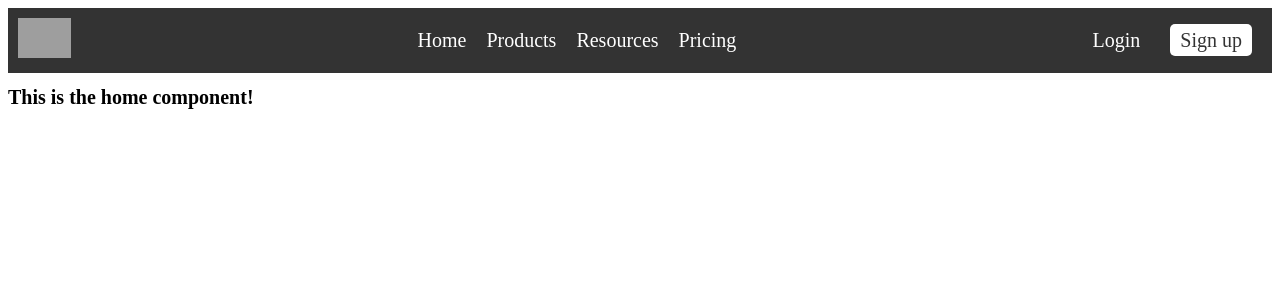
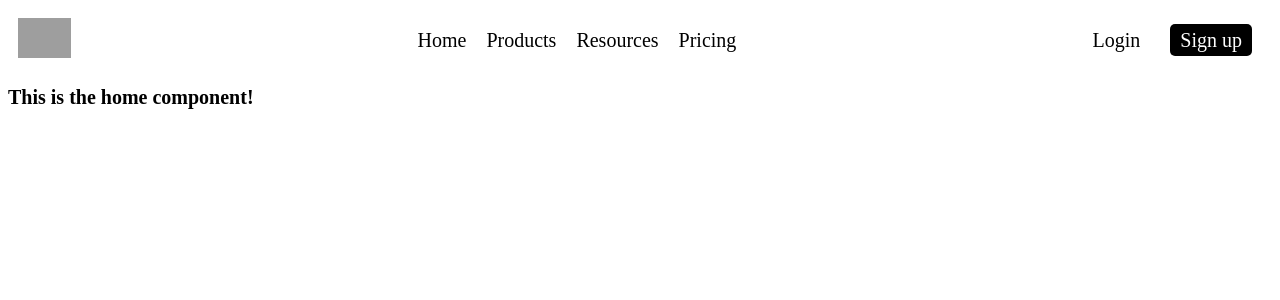
Before and after one commit to grand-rick/blog-template, an Angular app: page / in a window 1280 px wide. Shown: the top 300 px of the page. Built offline with nearby package versions, Linux system fonts and the light colour scheme; grey boxes are pictures that could not be loaded.

Commit message:
[style]: Update styles

```diff
--- a/src/app/components/nav-bar/nav-bar.component.css
+++ b/src/app/components/nav-bar/nav-bar.component.css
@@ -2,8 +2,7 @@
     display: flex;
     justify-content: space-between;
     align-items: center;
-    background-color: #333;
-    color: #fff;
+    color: #000;
     padding: 1rem;
     font-size: 2rem;
 }
@@ -27,7 +26,7 @@
 }
 
 .nav-link {
-    color: #fff;
+    color: #000;
     text-decoration: none;
 }
 
@@ -41,8 +40,8 @@
 }
 
 .nav-link-signup {
-    background-color: #fff;
-    color: #333;
+    background-color: #000;
+    color: #fff;
     border-radius: .5rem;
     padding: .5rem 1rem;
     margin-left: 1rem;
@@ -53,7 +52,7 @@
 }
 
 .nav-link-signup:hover {
-    background-color: #333;
-    color: #fff;
+    background-color: #fff;
+    color: #000;
     cursor: pointer;
 }
```
